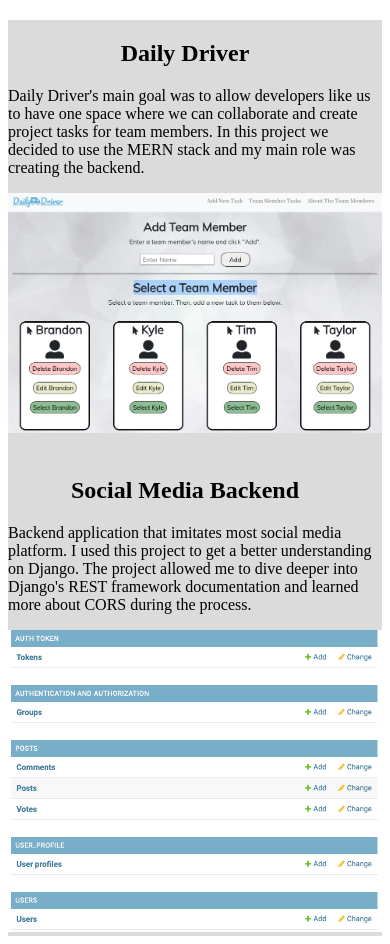
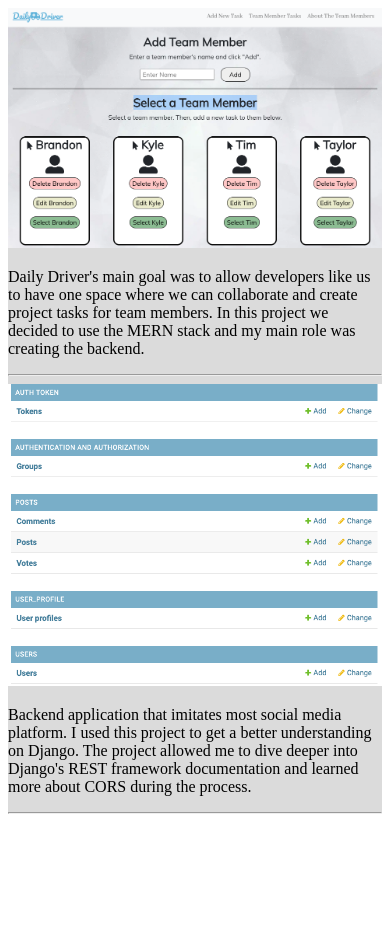
Before and after one commit to timhgmoon/personal-portfolio, a Gatsby site: page /projects in a window 390 px wide. After the commit the page ends 844 px from the top, so only its background shows below. Built offline with nearby package versions, Linux system fonts and the light colour scheme; Gatsby itself is replaced by a stand-in of ours.

Commit message:
added responsiveness to projects section

```diff
--- a/src/components/project.js
+++ b/src/components/project.js
@@ -5,13 +5,14 @@ import Col from 'react-bootstrap/Col';
 const Project = ({title, description, img, alt}) => {
   return (
     <>
-      <Col sm={6}>
+      <Col xs={{order: 1}} md={{order: 2}}>
+        <img src={img} alt={alt} width="100%" height="100%"></img>
+      </Col>
+      <Col xs={{order: 2}} md={{order: 1}}>
         <h2 className={projectStyles.projectTitle}>{title}</h2>
         <p>{description}</p>
       </Col>
-      <Col sm={6}>
-        <img src={img} alt={alt} width="100%" height="100%"></img>
-      </Col>
+      <Col xs={{order: 3}} md={{order: 3}}><hr/></Col>
     </>
   )
 }
--- a/src/pages/projects.js
+++ b/src/pages/projects.js
@@ -8,7 +8,7 @@ import Row from 'react-bootstrap/Row';
 import Project from '../components/project';
 
 const Projects = () => {
-  const containerClass = `px-5 ${projectStyles.background}`
+  const containerClass = `px-5 pt-3 ${projectStyles.background}`
   const project1Title = "Daily Driver"
   const project1Description = "Daily Driver's main goal was to allow developers like us to have one space where we can collaborate and create project tasks for team members. In this project we decided to use the MERN stack and my main role was creating the backend."
 
@@ -16,13 +16,16 @@ const Projects = () => {
   const project2Description = "Backend application that imitates most social media platform.  I used this project to get a better understanding on Django. The project allowed me to dive deeper into Django's REST framework documentation and learned more about CORS during the process."
   return(
     <Container className={containerClass} fluid>
-      <Row>
+      <Row xs={1} md={2}>
         <Project
           title={project1Title}
           description={project1Description}
           img={DailyDriverImage}
           alt="daily driver">
         </Project>
+
+      </Row>
+      <Row xs={1} md={2}>
         <Project
           title={project2Title}
           description={project2Description}
--- a/src/pages/projects.module.css
+++ b/src/pages/projects.module.css
@@ -4,6 +4,11 @@
   }
 }
 
+@media only screen and (max-width: 769px) {
+  h2 {
+    display: none;
+  }
+}
 .background {
   background-color: #DBDBDB;
 }
```
